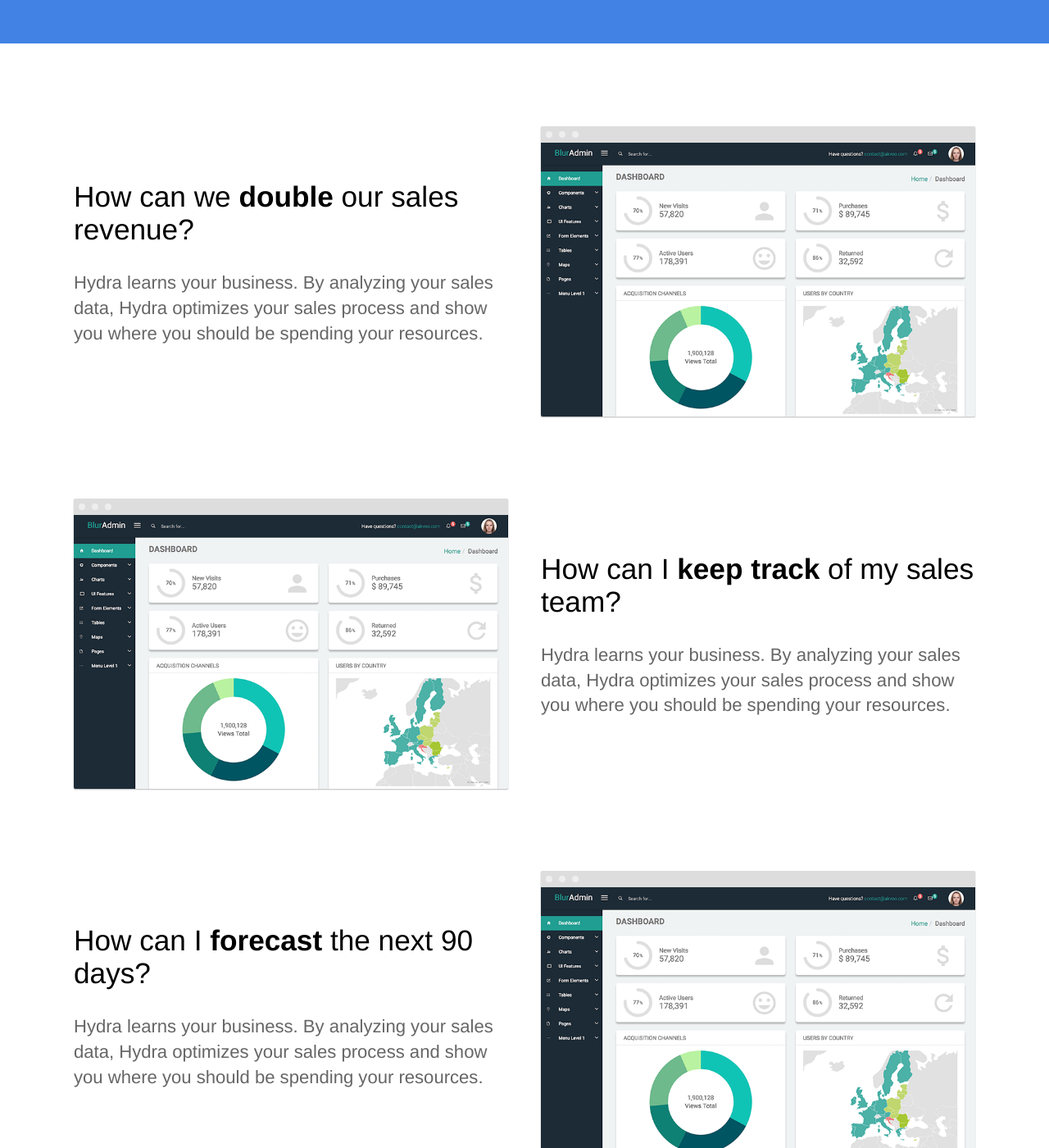
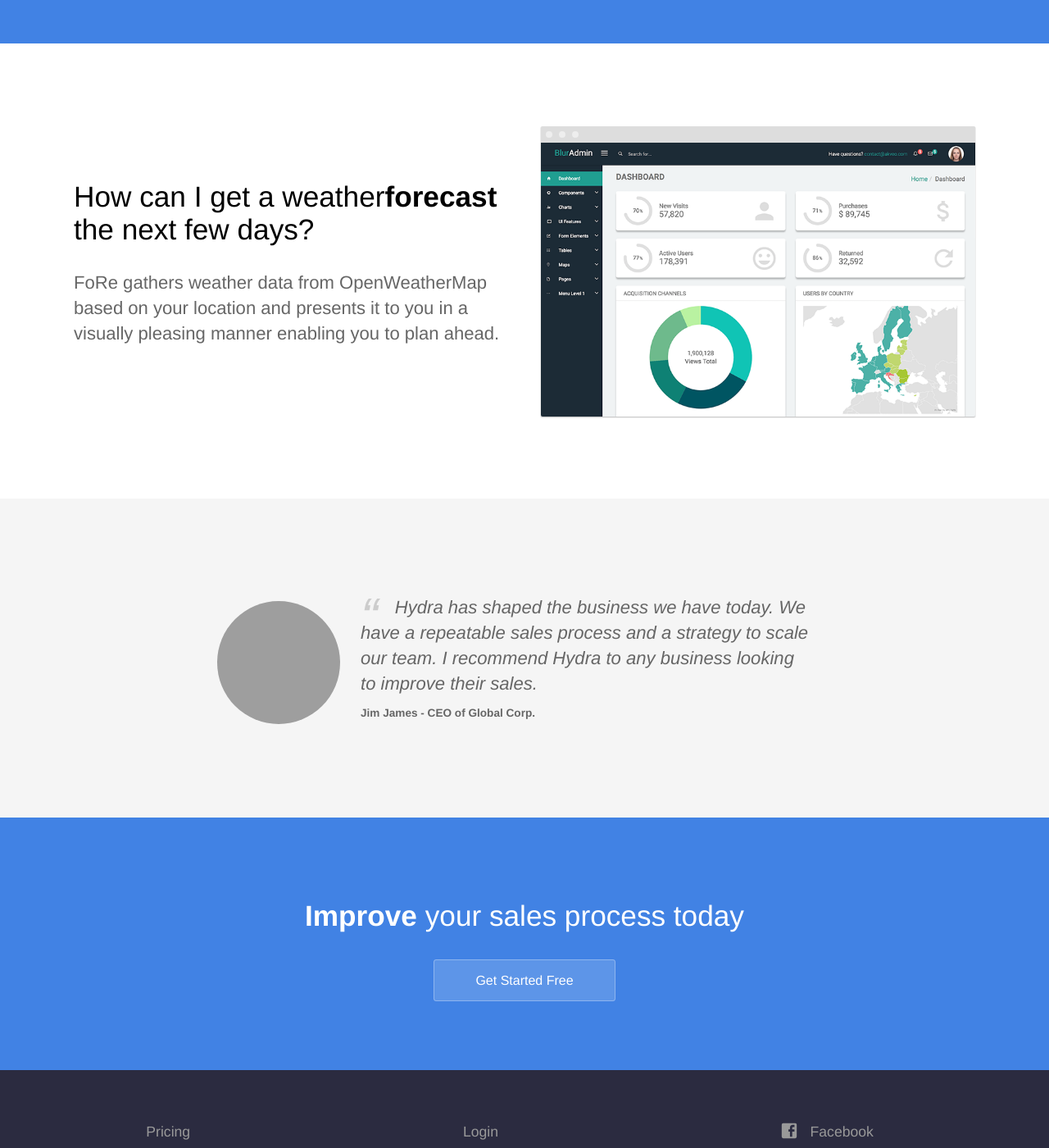
Before and after one commit to Her-o1/my_landing_page, a Jekyll site: the page built from index.html, in a window 1280 px wide and 1400 px high, scrolled down 973 px. Shown: the whole window at 82% size. Built offline with Jekyll 4.4.1, drawn with Linux system fonts in a browser that asks for light colours; grey boxes are pictures that could not be loaded.

Commit message:
Update index.html

```diff
--- a/index.html
+++ b/index.html
@@ -14,35 +14,12 @@ description: Track and optimize your sales team in real time
 </section>
 
 <div class="content">
-	<section>
-		<div class="container flex">
-			<div class="text editable">
-				<h2>How can we <strong>double</strong> our sales revenue?</h2>
-				<p>Hydra learns your business. By analyzing your sales data, Hydra optimizes your sales process and show you where you should be spending your resources. </p>
-			</div>
-			<div class="image">
-				<img src="{{ site.baseurl }}/images/dashboard.png" alt="Screenshot" class="screenshot editable" />
-			</div>
-		</div>
-	</section>
 
 	<section>
 		<div class="container flex">
 			<div class="text editable">
-				<h2>How can I <strong>keep track</strong> of my sales team?</h2>
-				<p>Hydra learns your business. By analyzing your sales data, Hydra optimizes your sales process and show you where you should be spending your resources.</p>
-			</div>
-			<div class="image">
-				<img src="{{ site.baseurl }}/images/dashboard.png" alt="Screenshot" class="screenshot editable" />
-			</div>
-		</div>
-	</section>
-
-	<section>
-		<div class="container flex">
-			<div class="text editable">
-				<h2>How can I <strong>forecast</strong> the next 90 days?</h2>
-				<p>Hydra learns your business. By analyzing your sales data, Hydra optimizes your sales process and show you where you should be spending your resources.</p>
+				<h2>How can I get a weather<strong>forecast</strong> the next few days?</h2>
+				<p>FoRe gathers weather data from OpenWeatherMap based on your location and presents it to you in a visually pleasing manner enabling you to plan ahead.</p>
 			</div>
 			<div class="image">
 				<img src="{{ site.baseurl }}/images/dashboard.png" alt="Screenshot" class="screenshot editable" />
```
